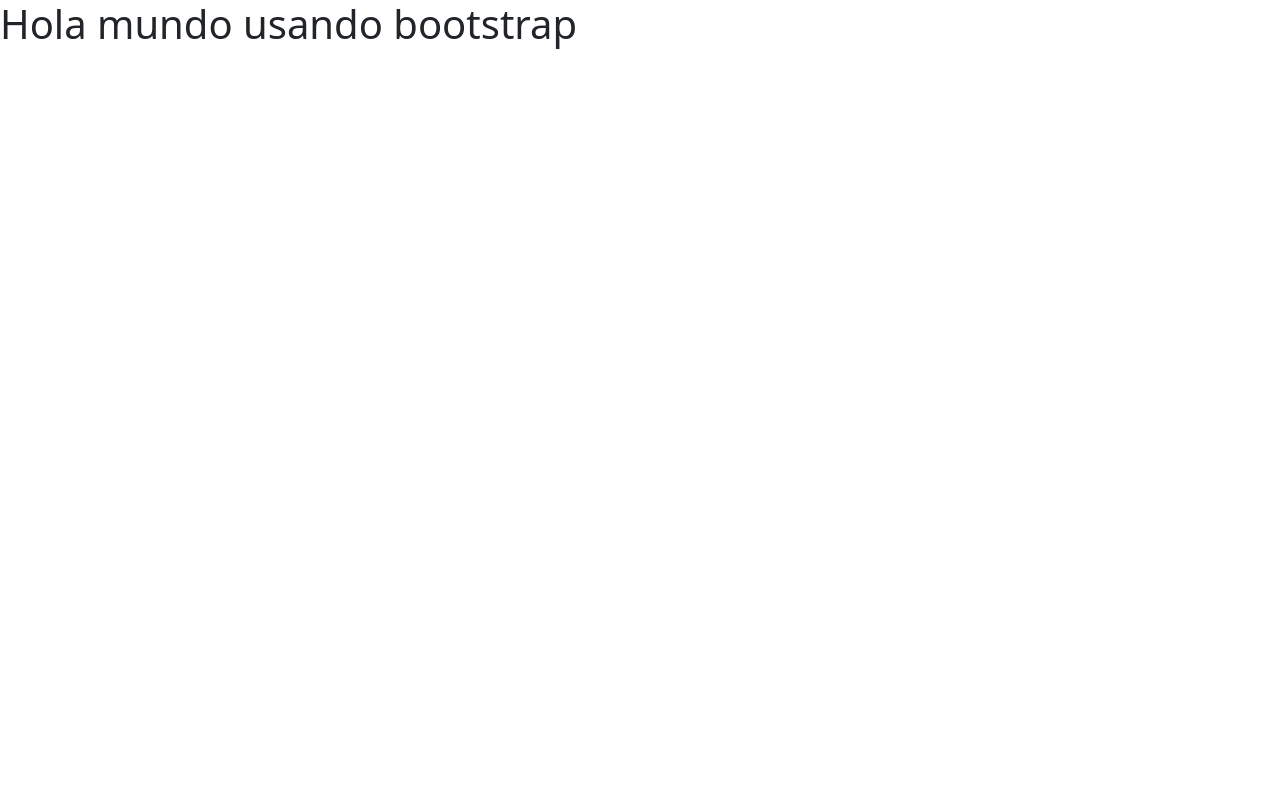
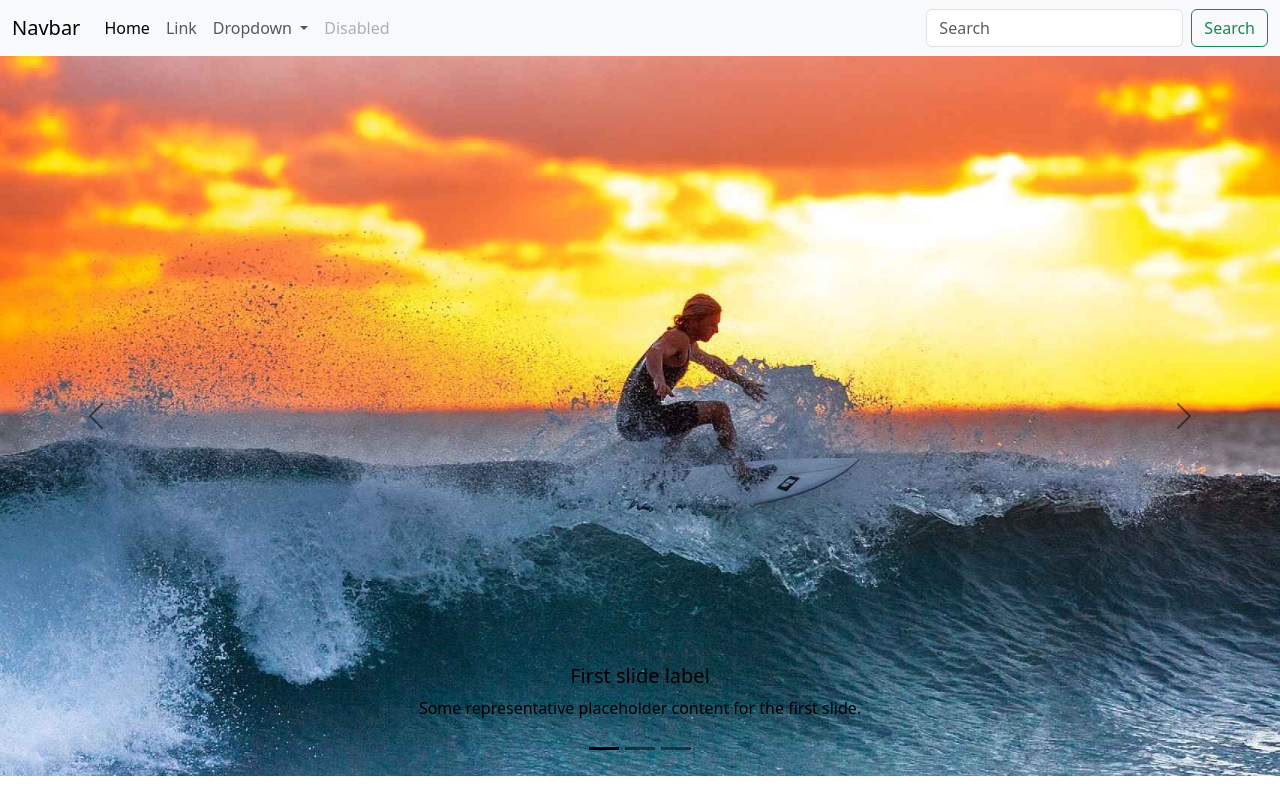
Before and after one commit to psmedinadi22/Bootstrap-proyect, a plain HTML site: page index.html in a window 1280 px wide. Drawn offline with nearby package versions, Linux system fonts and the light colour scheme.

Commit message:
Index con estilos de Boostramp actualizado

```diff
--- a/index.html
+++ b/index.html
@@ -8,9 +8,91 @@
 
 </head>
 <body>
-    <script src="https://cdn.jsdelivr.net/npm/bootstrap@5.3.2/dist/js/bootstrap.bundle.min.js" integrity="sha384-C6RzsynM9kWDrMNeT87bh95OGNyZPhcTNXj1NW7RuBCsyN/o0jlpcV8Qyq46cDfL" crossorigin="anonymous"></script>
 
-    <h1>Hola mundo usando bootstrap</h1>
+
+    <nav class="navbar navbar-expand-lg bg-body-tertiary">
+        <div class="container-fluid">
+          <a class="navbar-brand" href="#">Navbar</a>
+          <button class="navbar-toggler" type="button" data-bs-toggle="collapse" data-bs-target="#navbarSupportedContent" aria-controls="navbarSupportedContent" aria-expanded="false" aria-label="Toggle navigation">
+            <span class="navbar-toggler-icon"></span>
+          </button>
+          <div class="collapse navbar-collapse" id="navbarSupportedContent">
+            <ul class="navbar-nav me-auto mb-2 mb-lg-0">
+              <li class="nav-item">
+                <a class="nav-link active" aria-current="page" href="#">Home</a>
+              </li>
+              <li class="nav-item">
+                <a class="nav-link" href="#">Link</a>
+              </li>
+              <li class="nav-item dropdown">
+                <a class="nav-link dropdown-toggle" href="#" role="button" data-bs-toggle="dropdown" aria-expanded="false">
+                  Dropdown
+                </a>
+                <ul class="dropdown-menu">
+                  <li><a class="dropdown-item" href="#">Action</a></li>
+                  <li><a class="dropdown-item" href="#">Another action</a></li>
+                  <li><hr class="dropdown-divider"></li>
+                  <li><a class="dropdown-item" href="#">Something else here</a></li>
+                </ul>
+              </li>
+              <li class="nav-item">
+                <a class="nav-link disabled" aria-disabled="true">Disabled</a>
+              </li>
+            </ul>
+            <form class="d-flex" role="search">
+              <input class="form-control me-2" type="search" placeholder="Search" aria-label="Search">
+              <button class="btn btn-outline-success" type="submit">Search</button>
+            </form>
+          </div>
+        </div>
+      </nav>
+
+
+
+      <div id="carouselExampleDark" class="carousel carousel-dark slide">
+        <div class="carousel-indicators">
+          <button type="button" data-bs-target="#carouselExampleDark" data-bs-slide-to="0" class="active" aria-current="true" aria-label="Slide 1"></button>
+          <button type="button" data-bs-target="#carouselExampleDark" data-bs-slide-to="1" aria-label="Slide 2"></button>
+          <button type="button" data-bs-target="#carouselExampleDark" data-bs-slide-to="2" aria-label="Slide 3"></button>
+        </div>
+        <div class="carousel-inner">
+          <div class="carousel-item active" data-bs-interval="10000">
+            <img src="img/img1.jpg" class="d-block w-100" alt="...">
+            <div class="carousel-caption d-none d-md-block">
+              <h5>First slide label</h5>
+              <p>Some representative placeholder content for the first slide.</p>
+            </div>
+          </div>
+          <div class="carousel-item" data-bs-interval="2000">
+            <img src="img/img2.jpg" class="d-block w-100" alt="...">
+            <div class="carousel-caption d-none d-md-block">
+              <h5>Second slide label</h5>
+              <p>Some representative placeholder content for the second slide.</p>
+            </div>
+          </div>
+          <div class="carousel-item">
+            <img src="img/img3.jpg" class="d-block w-100" alt="...">
+            <div class="carousel-caption d-none d-md-block">
+              <h5>Third slide label</h5>
+              <p>Some representative placeholder content for the third slide.</p>
+            </div>
+          </div>
+        </div>
+        <button class="carousel-control-prev" type="button" data-bs-target="#carouselExampleDark" data-bs-slide="prev">
+          <span class="carousel-control-prev-icon" aria-hidden="true"></span>
+          <span class="visually-hidden">Previous</span>
+        </button>
+        <button class="carousel-control-next" type="button" data-bs-target="#carouselExampleDark" data-bs-slide="next">
+          <span class="carousel-control-next-icon" aria-hidden="true"></span>
+          <span class="visually-hidden">Next</span>
+        </button>
+      </div>
+
+
+
+
+
+
 
     <script src="js/bootstrap.min.js"></script>
 </body>
--- a/styles.scss
+++ /dev/null
@@ -1,4 +0,0 @@
-h1 {
-    color: red;
-}
-@import ".node_modules/bootstrap/scss/bootstrap.scss";
```
